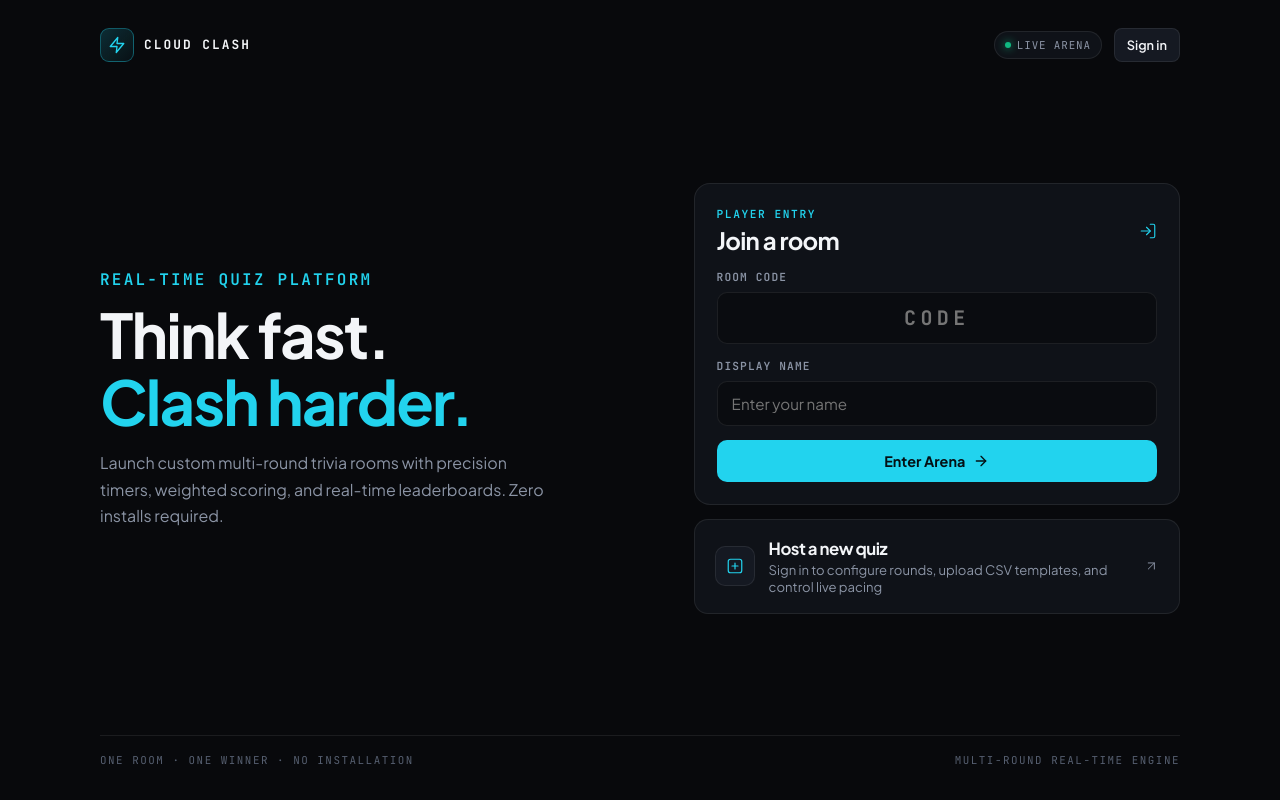
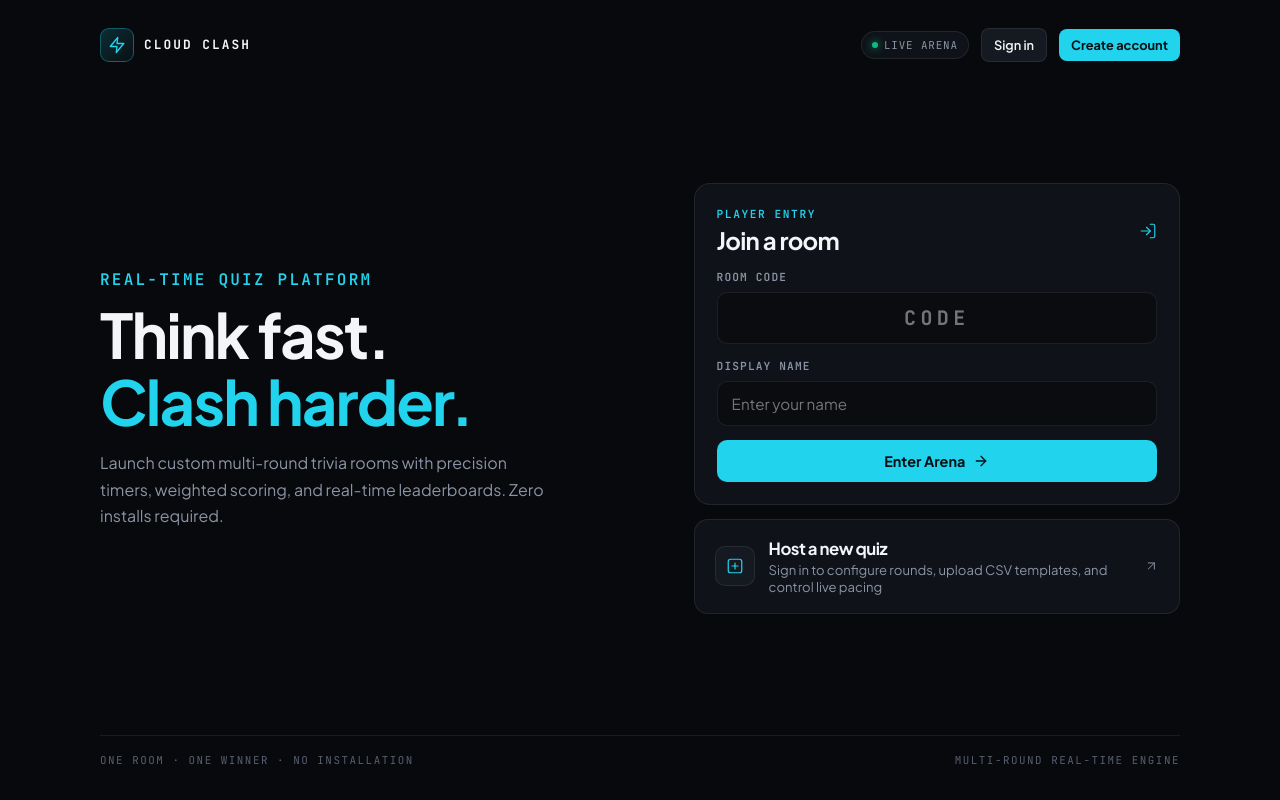
Before and after one commit to abhishek2k4/CloudClash, a React (Vite) app in the folder client/: page / in a window 1280 px wide. Built offline with nearby package versions, Linux system fonts and the light colour scheme; no server answers.

Commit message:
Expose signup directly from the CloudClash landing page

```diff
--- a/client/src/App.jsx
+++ b/client/src/App.jsx
@@ -105,7 +105,7 @@ export default function App() {
               <button type="button" className="btn btn-secondary btn-sm" onClick={handleSignOut}>Sign out</button>
             </div>
           ) : (
-            <button type="button" className="btn btn-secondary btn-sm" onClick={() => navigate("/account")}>Sign in</button>
+            <><button type="button" className="btn btn-secondary btn-sm" onClick={() => navigate("/account")}>Sign in</button><button type="button" className="btn btn-primary btn-sm" onClick={() => navigate("/account/signup")}>Create account</button></>
           )}
         </div>
       </header>
@@ -182,7 +182,7 @@ export default function App() {
               <div>
                 <h3 style={{ fontSize: "1.05rem", marginBottom: 2 }}>Host a new quiz</h3>
                 <p className="muted" style={{ fontSize: "0.82rem" }}>
-                  Sign in to configure rounds, upload CSV templates, and control live pacing
+                  {session ? "Create and control your own quiz room" : "Sign in to configure rounds, upload CSV templates, and control live pacing"}
                 </p>
               </div>
             </div>
```
